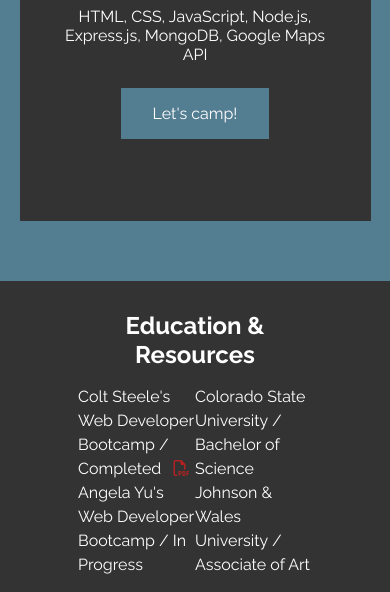
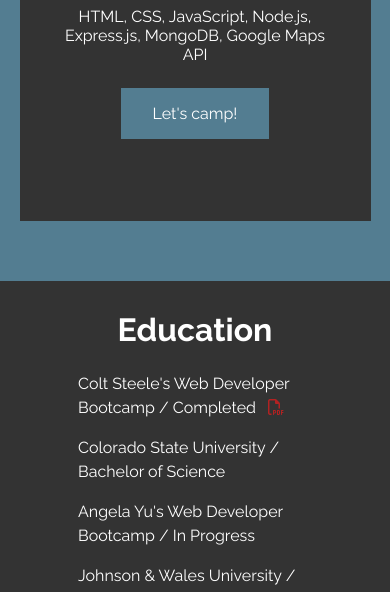
Before and after one commit to leungk712/portfolio, a website: page index.html in a window 390 px wide. Shown: the part 5007-5599 px from the top of the page. Drawn offline with Linux system fonts and the light colour scheme.

Commit message:
update education section and media query

```diff
--- a/index.html
+++ b/index.html
@@ -229,7 +229,7 @@
 
     <div id="education" class="education">
         <div class="container education-container">
-            <h1>Education & Resources</h1>
+            <h1>Education</h1>
             <ul>
                 <li>Colt Steele's Web Developer Bootcamp / Completed <a href="documents/Certificate_ColtSteele_Leung.pdf" alt="PDF File"><i class="far fa-file-pdf" title="Certificate of Completion"></i></a></li>
                 <li>Colorado State University / Bachelor of Science</li>
--- a/styles.css
+++ b/styles.css
@@ -521,8 +521,12 @@ Portfolio Section
 Education Section
 ================== */
 
-.education-container h1 {
-    font-size: 1.5rem;
+.education-container ul {
+    display: block;
+}
+
+.education-container ul li {
+    padding: 0.5rem 0;
 }
 
 /* ==================
```
